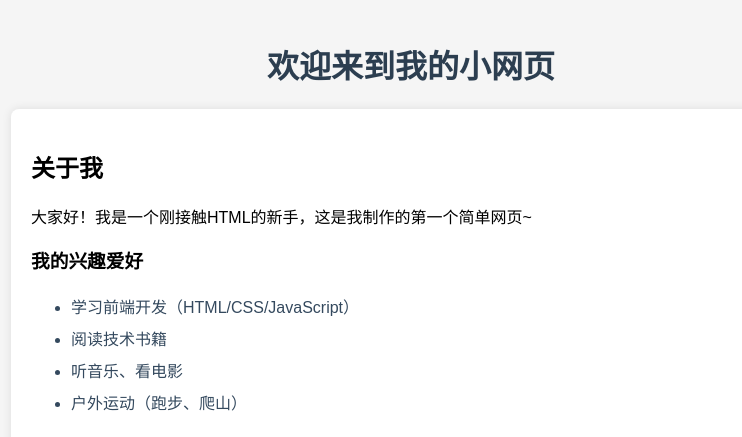
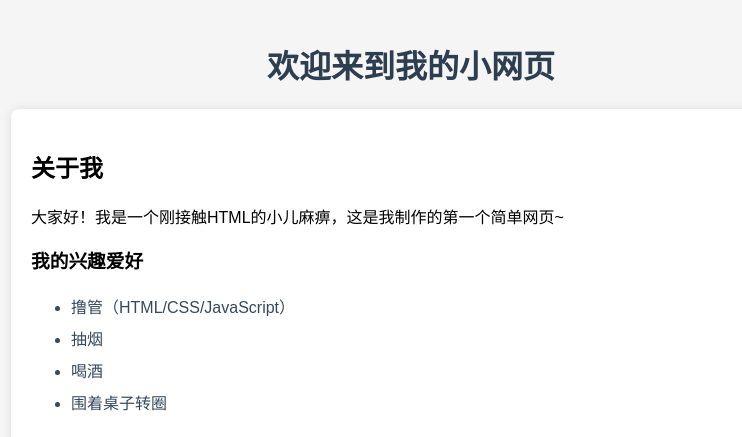
Before and after one commit to ldididao-prog/guib, a plain HTML site: page index.HTML in a window 1280 px wide. Shown: the top 437 px of the page, without its empty margins (229-971 px from the left). Drawn offline with Linux system fonts and the light colour scheme.

Commit message:
Update index.HTML

```diff
--- a/index.HTML
+++ b/index.HTML
@@ -52,14 +52,14 @@
 
     <div class="intro">
         <h2>关于我</h2>
-        <p>大家好！我是一个刚接触HTML的新手，这是我制作的第一个简单网页~</p>
+        <p>大家好！我是一个刚接触HTML的小儿麻痹，这是我制作的第一个简单网页~</p>
 
         <h3>我的兴趣爱好</h3>
         <ul>
-            <li>学习前端开发（HTML/CSS/JavaScript）</li>
-            <li>阅读技术书籍</li>
-            <li>听音乐、看电影</li>
-            <li>户外运动（跑步、爬山）</li>
+            <li>撸管（HTML/CSS/JavaScript）</li>
+            <li>抽烟</li>
+            <li>喝酒</li>
+            <li>围着桌子转圈</li>
         </ul>
 
         <!-- 插入一张网络占位图，你可以替换为自己的图片链接 -->
```
